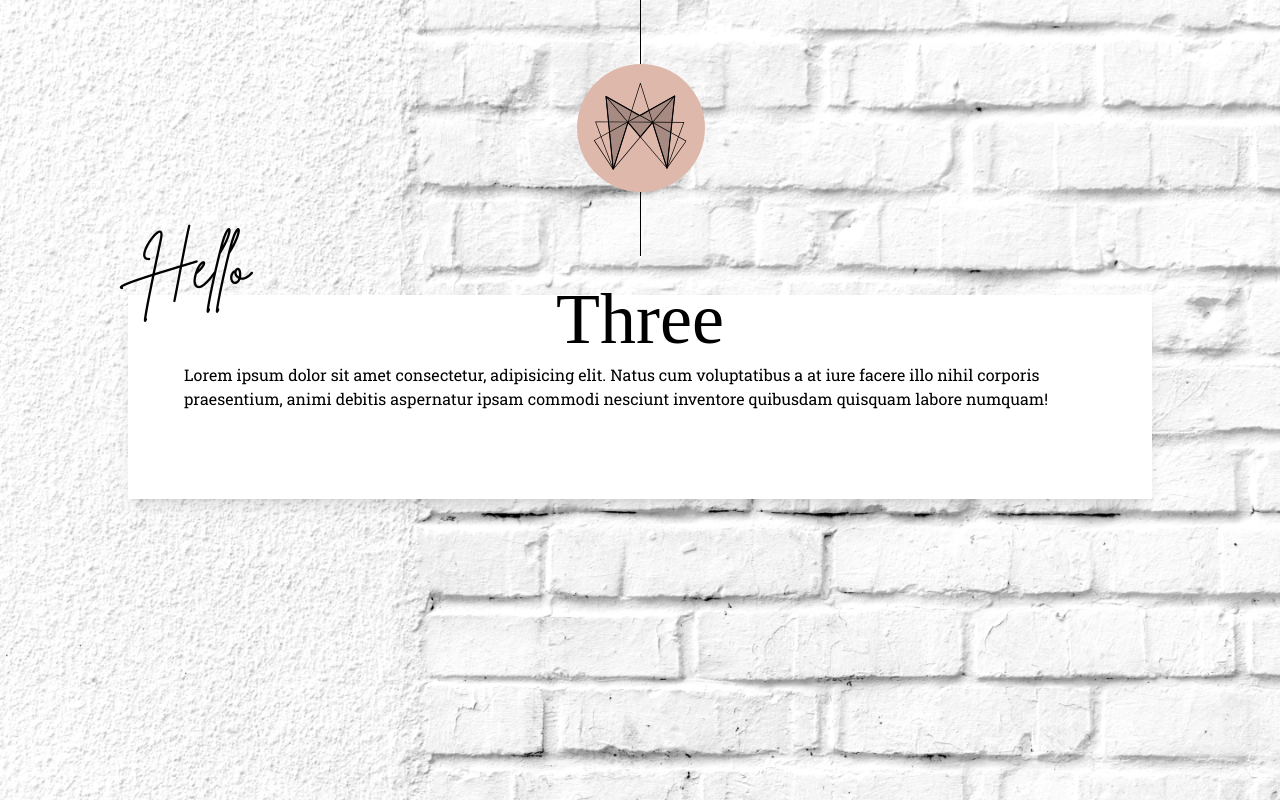
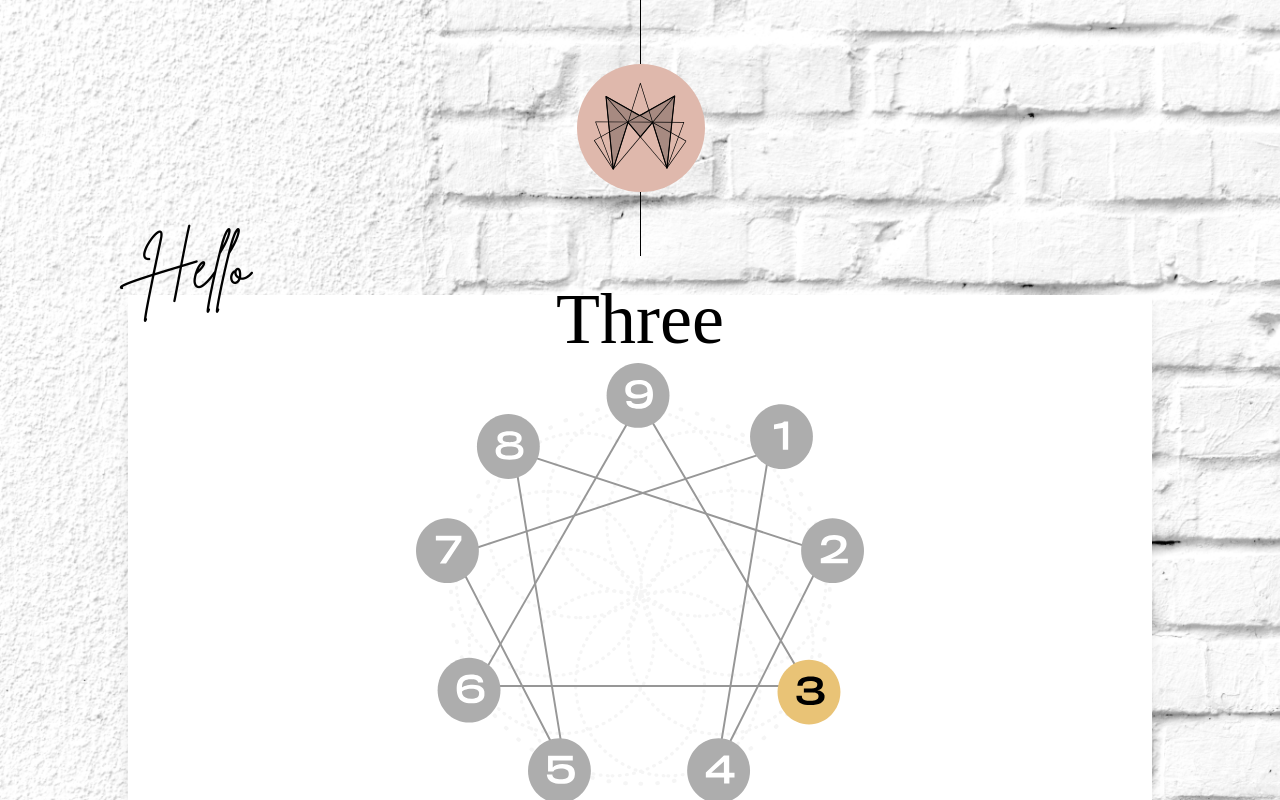
Before and after one commit to TheNootLinja/personality-test-project, a Next.js app in the folder frontend/: page /result in a window 1280 px wide. Shown: the top 800 px of the page. Built offline with nearby package versions, Linux system fonts and the light colour scheme; a web font is replaced by a local one.

Commit message:
Add result page and styling

```diff
--- /dev/null
+++ b/frontend/src/components/Diagram.js
@@ -0,0 +1,103 @@
+import React from 'react'
+
+const Diagram = () => {
+  return (
+<svg version="1.1" id="Layer_1" x="0px" y="0px"
+	 viewBox="0 0 228 224" enableBackground="new 0 0 228 224">
+<g opacity="0.2">
+
+		<path fill="none" stroke="#CFCFCF" strokeWidth="1.6266" strokeLinecap="round" strokeLinejoin="round" strokeDasharray="0.41,3.25" d="
+		M155.1,189c25.9,0,47-21,47-47s-21-47-47-47s-47,21-47,47S129.1,189,155.1,189z"/>
+
+		<path fill="none" stroke="#CFCFCF" strokeWidth="1.6266" strokeLinecap="round" strokeLinejoin="round" strokeDasharray="0.41,3.25" d="
+		M161.6,158.9c25.9,0,47-21,47-47c0-25.9-21-47-47-47s-47,21-47,47C114.6,137.9,135.6,158.9,161.6,158.9z"/>
+
+		<path fill="none" stroke="#CFCFCF" strokeWidth="1.6266" strokeLinecap="round" strokeLinejoin="round" strokeDasharray="0.41,3.25" d="
+		M144.1,128.8c25.9,0,47-21,47-47c0-25.9-21-47-47-47c-25.9,0-47,21-47,47C97.1,107.8,118.2,128.8,144.1,128.8z"/>
+
+		<path fill="none" stroke="#CFCFCF" strokeWidth="1.6266" strokeLinecap="round" strokeLinejoin="round" strokeDasharray="0.41,3.25" d="
+		M114,117.8c25.9,0,47-21,47-47c0-25.9-21-47-47-47s-47,21-47,47C67,96.8,88.1,117.8,114,117.8z"/>
+
+		<path fill="none" stroke="#CFCFCF" strokeWidth="1.6266" strokeLinecap="round" strokeLinejoin="round" strokeDasharray="0.41,3.25" d="
+		M83.5,129.6c25.9,0,47-21,47-47c0-25.9-21-47-47-47s-47,21-47,47C36.5,108.6,57.6,129.6,83.5,129.6z"/>
+
+		<path fill="none" stroke="#CFCFCF" strokeWidth="1.6266" strokeLinecap="round" strokeLinejoin="round" strokeDasharray="0.41,3.25" d="
+		M67.6,159.3c25.9,0,47-21,47-47c0-25.9-21-47-47-47c-25.9,0-47,21-47,47C20.7,138.3,41.7,159.3,67.6,159.3z"/>
+
+		<path fill="none" stroke="#CFCFCF" strokeWidth="1.6266" strokeLinecap="round" strokeLinejoin="round" strokeDasharray="0.41,3.25" d="
+		M74.1,188.6c25.9,0,47-21,47-47s-21-47-47-47s-47,21-47,47S48.2,188.6,74.1,188.6z"/>
+
+		<path fill="none" stroke="#CFCFCF" strokeWidth="1.6266" strokeLinecap="round" strokeLinejoin="round" strokeDasharray="0.41,3.25" d="
+		M99.8,210.1c25.9,0,47-21,47-47s-21-47-47-47c-25.9,0-47,21-47,47S73.8,210.1,99.8,210.1z"/>
+
+		<path fill="none" stroke="#CFCFCF" strokeWidth="1.6266" strokeLinecap="round" strokeLinejoin="round" strokeDasharray="0.41,3.25" d="
+		M128.2,210.1c25.9,0,47-21,47-47s-21-47-47-47s-47,21-47,47S102.3,210.1,128.2,210.1z"/>
+
+		<path fill="none" stroke="#CFCFCF" strokeWidth="2.0333" strokeLinecap="round" strokeLinejoin="round" strokeDasharray="0.41,8.13" d="
+		M114.2,214.2c53.2,0,96.4-43.1,96.4-96.4c0-53.2-43.1-96.4-96.4-96.4c-53.2,0-96.4,43.1-96.4,96.4C17.8,171.1,61,214.2,114.2,214.2
+		z"/>
+</g>
+<path fill="none" stroke="#979797" strokeLinecap="square" d="M74.6,197.7l-24-146.8"/>
+<path fill="none" stroke="#979797" strokeLinecap="square" d="M27,95.3l146.8-48.4"/>
+<path fill="none" stroke="#979797" strokeLinecap="square" d="M21.7,101.8L72.9,201"/>
+<path fill="none" stroke="#979797" strokeLinecap="square" d="M33.5,159.5l76.9-133.8"/>
+<path fill="none" stroke="#979797" strokeLinecap="square" d="M36.7,164.4h155.7"/>
+<path fill="none" stroke="#979797" strokeLinecap="square" d="M178.7,50.9l-24.8,150.9"/>
+<path fill="none" stroke="#979797" strokeLinecap="square" d="M204.7,103.4l-48.8,97.2"/>
+<path fill="none" stroke="#979797" strokeLinecap="square" d="M52.6,45.6l152.9,50"/>
+<path fill="none" stroke="#979797" strokeLinecap="square" d="M196.6,159.9L117.7,25.7"/>
+<path id="circle-1" fillRule="evenodd" clipRule="evenodd" fill="#ADADAD" d="M186,54c8.8,0,16-7.4,16-16.5S194.8,21,186,21
+	s-16,7.4-16,16.5S177.2,54,186,54z"/>
+<path id="number-1" fill="#FFFFFF" d="M189.4,44V29.8h-2.2c-0.2,0.6-0.8,0.8-5,1.5v2.4l4.5-0.6v11H189.4z"/>
+<path id="circle-2" fillRule="evenodd" clipRule="evenodd" fill="#ADADAD" d="M212,112c8.8,0,16-7.4,16-16.5
+	c0-9.1-7.2-16.5-16-16.5s-16,7.4-16,16.5C196,104.6,203.2,112,212,112z"/>
+<path id="number-2" fill="#FFFFFF" d="M219.8,102v-2.4H211c5-1.9,8-4.3,8.1-7.2c0-0.2,0-0.5,0-0.7c-0.1-2.1-1.5-4.1-6.3-4.1
+	c-3.9,0-5.8,1.5-6.4,3.5c-0.2,0.5-0.3,1.2-0.3,1.7h2.8c0-0.3,0-0.8,0.1-1.1c0.4-1.1,1.5-1.7,3.5-1.7c2.5,0,3.6,0.8,3.6,2.1
+	c0,0.1,0,0.3,0,0.4c0,2.7-3.4,4.4-10.1,7v2.4H219.8z"/>
+<path id="circle-3" fillRule="evenodd" clipRule="evenodd" fill="#E9C376" d="M200,184c8.8,0,16-7.4,16-16.5s-7.2-16.5-16-16.5
+	s-16,7.4-16,16.5S191.2,184,200,184z"/>
+<path id="number-3" d="M204.2,166.5c1.8-0.2,2.6-1.2,2.8-2.3c0.1-0.4,0.1-0.9,0-1.5c-0.3-1.8-2.1-3.1-6.2-3.1c-3.7,0-5.7,1.1-6.4,3
+	c-0.2,0.5-0.3,1.2-0.3,1.7h2.7c0-0.3,0.1-0.7,0.2-1c0.4-0.9,1.4-1.5,3.6-1.5c2.5,0,3.4,0.7,3.6,1.5c0.1,0.3,0,0.8-0.1,1.1
+	c-0.2,0.8-1,1.2-2.8,1.2c-0.3,0-3.9,0-3.9,0v2.1c0,0,3.6,0,3.9,0c2.3,0,3.3,0.4,3.5,1.4c0.1,0.3,0.1,0.7,0,1
+	c-0.2,1.1-1.3,1.8-4.1,1.8c-2.3,0-3.5-0.4-4.1-1.3c-0.2-0.3-0.2-0.9-0.2-1.2h-2.8c0,0.5,0.1,1.3,0.3,1.9c0.8,1.8,2.6,2.8,6.8,2.8
+	c4.6,0,6.9-1.3,7.2-3.7c0.1-0.5,0-1,0-1.3C207.6,167.7,206.2,166.7,204.2,166.5z"/>
+<path id="circle-4" fillRule="evenodd" clipRule="evenodd" fill="#ADADAD" d="M154,224c8.8,0,16-7.4,16-16.5s-7.2-16.5-16-16.5
+	s-16,7.4-16,16.5S145.2,224,154,224z"/>
+<path id="number-4" fill="#FFFFFF" d="M162.1,211v-2.4h-2.7v-8.9h-2.7l-9.2,8.7v2.6h9.3v3h2.7v-3H162.1z M156.7,208.6h-6.4l6.4-5.8
+	V208.6z"/>
+<path id="circle-5" fillRule="evenodd" clipRule="evenodd" fill="#ADADAD" d="M73,224c8.8,0,16-7.4,16-16.5S81.8,191,73,191
+	s-16,7.4-16,16.5S64.2,224,73,224z"/>
+<path id="number-5" fill="#FFFFFF" d="M80.8,209.9c0.1-0.5,0.1-1.2,0-1.7c-0.2-2.7-2.4-4.1-6.3-4.1c-2.1,0-4.1,0.6-4.9,1.8l0-3.6
+	h10.2v-2.4H67.2v8h2.7c0.6-1.1,2.1-1.5,3.8-1.5c2.6,0,3.9,0.8,4,2.2c0,0.3,0.1,0.8,0,1.1c-0.1,1.5-1.7,2.2-4,2.2
+	c-2.4,0-3.6-0.5-4.2-1.8c-0.1-0.2-0.1-0.5-0.1-0.7h-2.8c0,0.4,0.1,0.8,0.2,1.2c0.7,2.4,2.9,3.6,7.2,3.6
+	C78.1,214.2,80.6,212.6,80.8,209.9z"/>
+<path id="circle-6" fillRule="evenodd" clipRule="evenodd" fill="#ADADAD" d="M27,183c8.8,0,16-7.4,16-16.5S35.8,150,27,150
+	s-16,7.4-16,16.5S18.2,183,27,183z"/>
+<path id="number-6" fill="#FFFFFF" d="M34.8,169.3c0.1-0.6,0-1.6,0-2.1c-0.3-2.1-2.2-3.5-5.9-3.5c-2.7,0-4.7,0.7-5.5,1.5
+	c0-0.4,0-0.9,0.1-1.3c0.2-1.8,1.6-2.9,4.3-2.9c2.4,0,3.2,0.4,3.7,1.2c0.1,0.1,0.1,0.3,0.1,0.4h2.6c0-0.3-0.1-0.8-0.2-1.1
+	c-0.7-1.8-2.4-2.9-6.1-2.9c-3.8,0-6,1.7-6.7,3.9c-0.4,1-0.5,2.3-0.5,3.4c0,1.4,0.3,2.8,0.7,3.8c1.1,2.5,3.5,3.5,6.7,3.5
+	C32.2,173.2,34.4,171.7,34.8,169.3z M32,169c-0.2,1.1-1.5,1.9-3.9,1.9s-3.9-0.8-4.5-2.3c-0.1-0.4-0.2-0.8-0.2-1.4
+	c0.4-0.4,2.1-1.4,4.8-1.4c2.7,0,3.7,0.9,3.9,1.8C32.1,168.1,32.1,168.6,32,169z"/>
+<path id="circle-7" fillRule="evenodd" clipRule="evenodd" fill="#ADADAD" d="M16,112c8.8,0,16-7.4,16-16.5C32,86.4,24.8,79,16,79
+	C7.2,79,0,86.4,0,95.5C0,104.6,7.2,112,16,112z"/>
+<path id="number-7" fill="#FFFFFF" d="M23.1,90.2v-2.3h-13v2.4h10L12.1,102h3.2L23.1,90.2z"/>
+<path id="circle-8" fillRule="evenodd" clipRule="evenodd" fill="#ADADAD" d="M47,59c8.8,0,16-7.4,16-16.5S55.8,26,47,26
+	s-16,7.4-16,16.5S38.2,59,47,59z"/>
+<path id="number-8" fill="#FFFFFF" d="M54.6,45.8c0.1-0.6,0.1-1.4,0-2c-0.3-1.4-1.8-2.5-3.8-2.6c1.9-0.2,2.6-1.3,2.9-2.2
+	c0.1-0.3,0.1-1,0-1.5c-0.3-1.5-2.2-2.8-6.1-2.8c-4,0-5.8,1.4-6.1,2.8c-0.1,0.5,0,1.2,0,1.5c0.2,0.9,1.3,2,2.9,2.2
+	c-1.7,0.1-3.5,1.2-3.8,2.7c-0.1,0.5-0.1,1.2,0,1.8c0.4,2.3,2.5,3.5,7,3.5C52.2,49.2,54.1,47.9,54.6,45.8z M51.2,39.2
+	c-0.2,0.6-1.2,1.1-3.5,1.1c-2.4,0-3.3-0.5-3.5-1.1c-0.1-0.4-0.1-0.8,0-1.2c0.3-0.8,1.3-1.2,3.5-1.2c2.2,0,3.2,0.4,3.5,1.1
+	C51.2,38.3,51.2,38.9,51.2,39.2z M52,45.4c-0.3,0.9-1.5,1.7-4.4,1.7c-2.8,0-4.2-0.7-4.4-1.6c-0.1-0.4-0.1-1,0-1.4
+	c0.3-1,1.7-1.6,4.4-1.6c3,0,4.2,0.6,4.4,1.6C52.2,44.4,52.2,45,52,45.4z"/>
+<path id="circle-9" fillRule="evenodd" clipRule="evenodd" fill="#ADADAD" d="M113,33c8.8,0,16-7.4,16-16.5S121.8,0,113,0
+	S97,7.4,97,16.5S104.2,33,113,33z"/>
+<path id="number-9" fill="#FFFFFF" d="M119.9,19.8c0.5-1.1,0.7-2.5,0.7-3.8c0-1.6-0.3-3.2-1-4.4c-1.1-2-3.3-2.9-6.2-2.9
+	c-4.2,0-6.4,1.7-6.8,3.9c-0.1,0.5-0.1,1.5,0,2.1c0.3,1.9,2.2,3.4,5.7,3.4c2.7,0,4.4-0.7,5.4-1.4c0,0.5-0.1,0.9-0.1,1.3
+	c-0.2,1.7-1.6,2.9-4.2,2.9c-2.2,0-3.3-0.4-3.7-1.2c-0.1-0.1-0.1-0.3-0.1-0.4H107c0,0.3,0.1,0.8,0.2,1.2c0.7,1.7,2.5,2.8,6.3,2.8
+	C116.9,23.2,119,21.8,119.9,19.8z M117.8,14.6c-0.3,0.3-2,1.4-4.5,1.4c-2.8,0-3.8-0.9-3.9-1.9c-0.1-0.3-0.1-0.8,0-1.2
+	c0.2-1.1,1.6-2.1,4.1-2.1c2.3,0,3.9,0.9,4.2,2.5C117.7,13.7,117.8,14,117.8,14.6z"/>
+</svg>
+  )
+}
+
+export default Diagram
--- a/frontend/src/pages/result.js
+++ b/frontend/src/pages/result.js
@@ -3,6 +3,7 @@ import Link from 'next/link'
 import Image from 'next/image'
 import Page from '../components/Page'
 import Answers from '../components/Answers'
+import Diagram from '../components/Diagram'
 
 const Question = () => {
   return (
@@ -13,6 +14,9 @@ const Question = () => {
               <div className="font-handwriting text-6xl w-full text-left -mb-4 relative -left-10">Hello</div>
               Three
               </div>
+                <div className='max-w-md mx-auto mb-5'>
+                  <Diagram />
+                </div>
                 <p className="text-left">Lorem ipsum dolor sit amet consectetur, adipisicing elit. Natus cum voluptatibus a at iure facere illo nihil corporis praesentium, animi debitis aspernatur ipsam commodi nesciunt inventore quibusdam quisquam labore numquam!</p>
             </div>
         </div>
```
Also changed, not shown: 1 other file (tests, documents, lock files or other folders).
